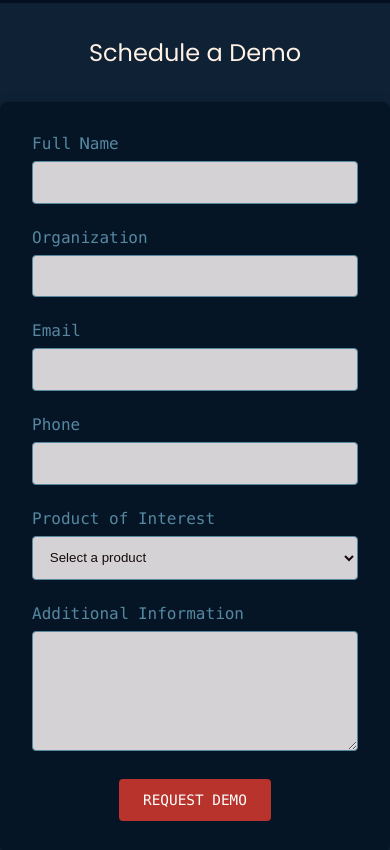
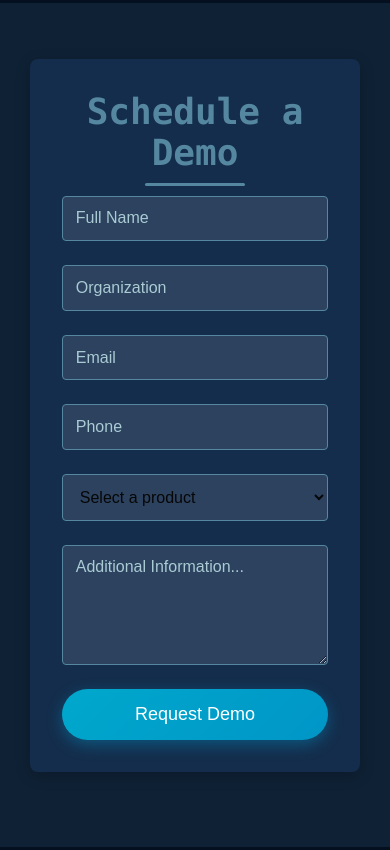
Before and after one commit to manasvipothu/Kshatriya, a plain HTML site: page index.html in a window 390 px wide. Shown: the part 5414-6264 px from the top of the page. Drawn offline with Linux system fonts and the light colour scheme; a web font is replaced by a local one.

Commit message:
Update index.html

```diff
--- a/index.html
+++ b/index.html
@@ -11,6 +11,183 @@
     <link href="https://fonts.googleapis.com/css2?family=Poppins:wght@400;600&display=swap" rel="stylesheet">
 
     <link href="style1.css" rel="stylesheet" />
+    <style>
+        /* Contact Container = Demo Section */
+.contact-container {
+    min-height: 100vh;
+    display: flex;
+    align-items: center;
+    justify-content: center;
+    gap: 50px;
+    padding: 20px;
+    background-color: #0f2135;
+    flex-wrap: wrap;
+}
+
+/* Contact Form = Demo Form */
+.contact-form {
+    display: flex;
+    flex-direction: column;
+    width: 100%;
+    max-width: 600px;
+    padding: 2rem;
+    background-color: #142d4c;
+    border-radius: 8px;
+    box-shadow: 0 4px 15px rgba(0, 0, 0, 0.2);
+}
+
+/* Form Title */
+.form-title h2 {
+    font-weight: 700;
+    color: var(--secondary-blue, #00a8cc);
+    font-size: 36px;
+    text-align: center;
+    margin-bottom: 10px;
+    font-family: 'Menlo', monospace;
+}
+
+.form-title hr {
+    border: none;
+    width: 100px;
+    height: 3px;
+    background-color: var(--secondary-blue, #00a8cc);
+    border-radius: 5px;
+    margin: 10px auto;
+}
+
+/* Input Fields */
+.form-input,
+.form-textarea {
+    width: 100%;
+    margin-bottom: 1.5rem;
+    padding: 0.8rem;
+    background-color: rgba(255, 255, 255, 0.1);
+    border: 1px solid var(--secondary-blue, #00a8cc);
+    border-radius: 4px;
+    color: #070707;
+    font-family: 'Avenir', sans-serif;
+    font-size: 16px;
+    transition: border-color 0.3s ease;
+}
+
+.form-input::placeholder,
+.form-textarea::placeholder {
+    color: #aacbd4;
+}
+
+.form-input:focus,
+.form-textarea:focus {
+    border-color: #0096c7;
+    outline: none;
+}
+
+.form-textarea {
+    min-height: 120px;
+    resize: vertical;
+}
+
+/* Submit Button */
+.submit-btn {
+    display: flex;
+    justify-content: center;
+    align-items: center;
+    padding: 15px 20px;
+    font-size: 18px;
+    color: #ffffff;
+    background: linear-gradient(135deg, #00a8cc, #0096c7);
+    border: none;
+    border-radius: 50px;
+    cursor: pointer;
+    transition: background 0.3s, transform 0.2s;
+    box-shadow: 0 5px 15px rgba(0, 150, 199, 0.4);
+    font-family: 'Avenir', sans-serif;
+}
+
+.submit-btn:hover {
+    background: linear-gradient(135deg, #0096c7, #00a8cc);
+    transform: translateY(-3px);
+}
+
+/* Image Styling */
+.form-image img {
+    width: 450px;
+    border-radius: 15px;
+    box-shadow: 0px 10px 20px rgba(0, 0, 102, 0.1);
+}
+
+/* Responsive Styles */
+@media (max-width: 1024px) {
+    .contact-container {
+        flex-direction: column;
+        gap: 20px;
+        padding: 30px;
+    }
+
+    .form-image img {
+        width: 100%;
+    }
+
+    .contact-form {
+        width: 100%;
+    }
+}
+
+/* Footer */
+footer {
+    background-color: #040f1f;
+    padding: 2rem 1rem;
+    text-align: center;
+}
+
+.footer-content {
+    max-width: 1200px;
+    margin: 0 auto;
+    display: flex;
+    flex-wrap: wrap;
+    font-family: 'Poppins';
+    justify-content: space-between;
+    gap: 2rem;
+}
+
+.footer-logo {
+    width: 150px;
+    margin-bottom: 1rem;
+}
+
+.footer-links h3 {
+    color: var(--secondary-blue, #00a8cc);
+    margin-bottom: 1rem;
+    font-size: 1.1rem;
+}
+
+.footer-links ul {
+    list-style: none;
+    padding: 0;
+}
+
+.footer-links li {
+    margin-bottom: 0.5rem;
+}
+
+.footer-links a {
+    color: var(--light-text, #cfd8dc);
+    text-decoration: none;
+    transition: color 0.3s ease;
+}
+
+.footer-links a:hover {
+    color: var(--secondary-blue, #00a8cc);
+}
+
+.copyright {
+    margin-top: 2rem;
+    color: var(--light-text, #cfd8dc);
+    font-size: 0.9rem;
+    opacity: 0.7;
+    font-family: 'Poppins';
+}
+
+    </style>
 </head>
 
 <body>
@@ -189,52 +366,42 @@
         </div>
     </section>
 
-    <div class="demo-section">
-  <h2 class="section-title">Schedule a Demo</h2>
-  <form action="https://formsubmit.co/manasvipothu2005@gmail.com" method="POST" class="demo-form">
+    <div class="contact-container">
+        <form action="https://api.web3forms.com/submit" method="POST" class="contact-form">
+          <div class="form-title">
+            <h2>Schedule a Demo</h2>
+            <hr />
+          </div>
 
-    <div class="form-group">
-      <label for="name">Full Name</label>
-      <input type="text" id="name" name="name" required />
-    </div>
+          <!-- Web3Forms access key -->
+          <input type="hidden" name="access_key" value="5e5eb955-699c-41ef-99fa-c1bad7ab577f" />
 
-    <div class="form-group">
-      <label for="organization">Organization</label>
-      <input type="text" id="organization" name="organization" required />
-    </div>
+          <!-- Demo form fields -->
+          <input type="text" name="name" placeholder="Full Name" class="form-input" required />
+          <input type="text" name="organization" placeholder="Organization" class="form-input" required />
+          <input type="email" name="email" placeholder="Email" class="form-input" required />
+          <input type="tel" name="phone" placeholder="Phone" class="form-input" />
 
-    <div class="form-group">
-      <label for="email">Email</label>
-      <input type="email" id="email" name="email" required />
-    </div>
+          <select name="interest" class="form-input" required>
+            <option value="">Select a product</option>
+            <option value="maritime">Unmanned Maritime Vehicles</option>
+            <option value="aerial">Unmanned Aerial Vehicles</option>
+            <option value="ground">Unmanned Ground Vehicles</option>
+            <option value="software">Software Solutions</option>
+          </select>
 
-    <div class="form-group">
-      <label for="phone">Phone</label>
-      <input type="tel" id="phone" name="phone" />
-    </div>
+          <textarea name="message" placeholder="Additional Information..." class="form-textarea"></textarea>
 
-    <div class="form-group">
-      <label for="interest">Product of Interest</label>
-      <select id="interest" name="interest" required>
-        <option value="">Select a product</option>
-        <option value="maritime">Unmanned Maritime Vehicles</option>
-        <option value="aerial">Unmanned Aerial Vehicles</option>
-        <option value="ground">Unmanned Ground Vehicles</option>
-        <option value="software">Software Solutions</option>
-      </select>
-    </div>
+          <!-- Optional redirect on success -->
 
-    <div class="form-group">
-      <label for="message">Additional Information</label>
-      <textarea id="message" name="message"></textarea>
-    </div>
 
-    <input type="hidden" name="_captcha" value="false" />
-    <input type="hidden" name="_next" value="https://yourdomain.com/thank-you.html" />
+          <button type="submit" class="submit-btn">Request Demo</button>
+        </form>
 
-    <button type="submit" class="btn">Request Demo</button>
-  </form>
-</div>
+        <div class="form-image"></div>
+      </div>
+
+
 
 
 
```
